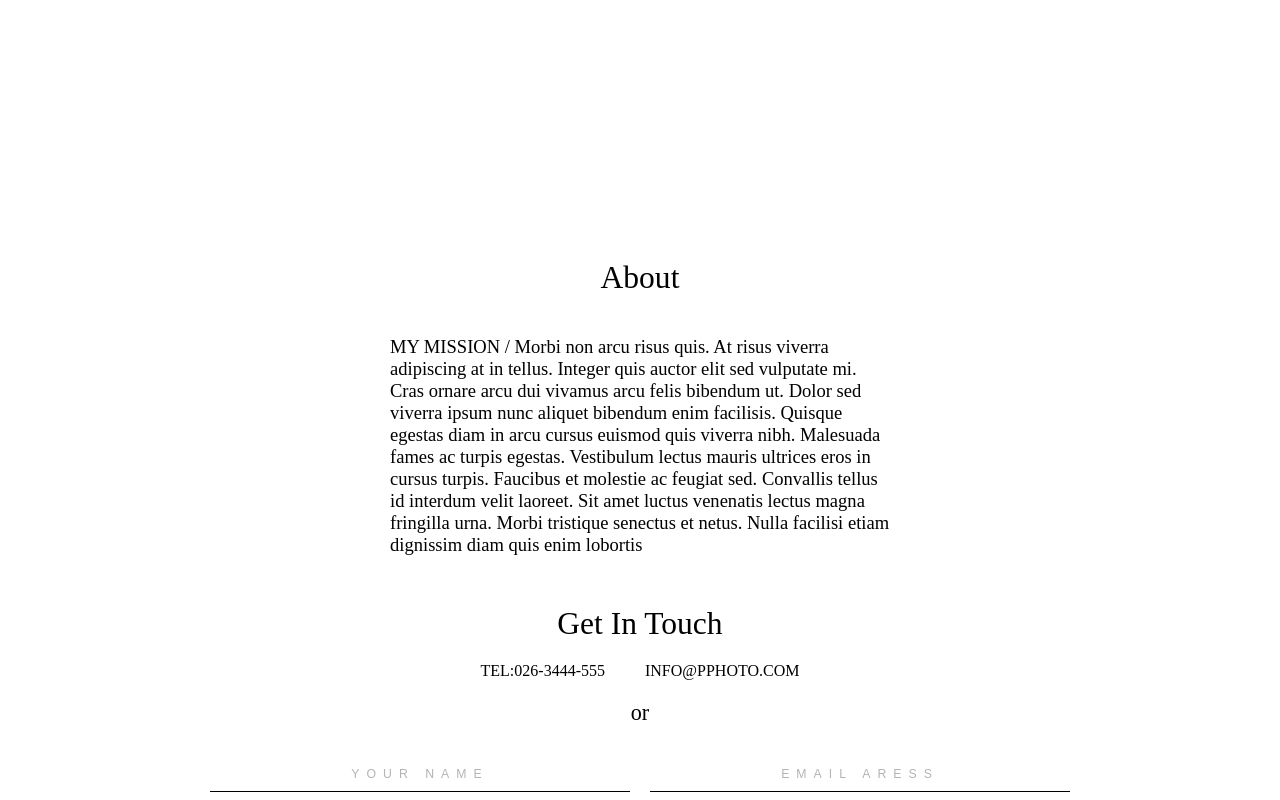
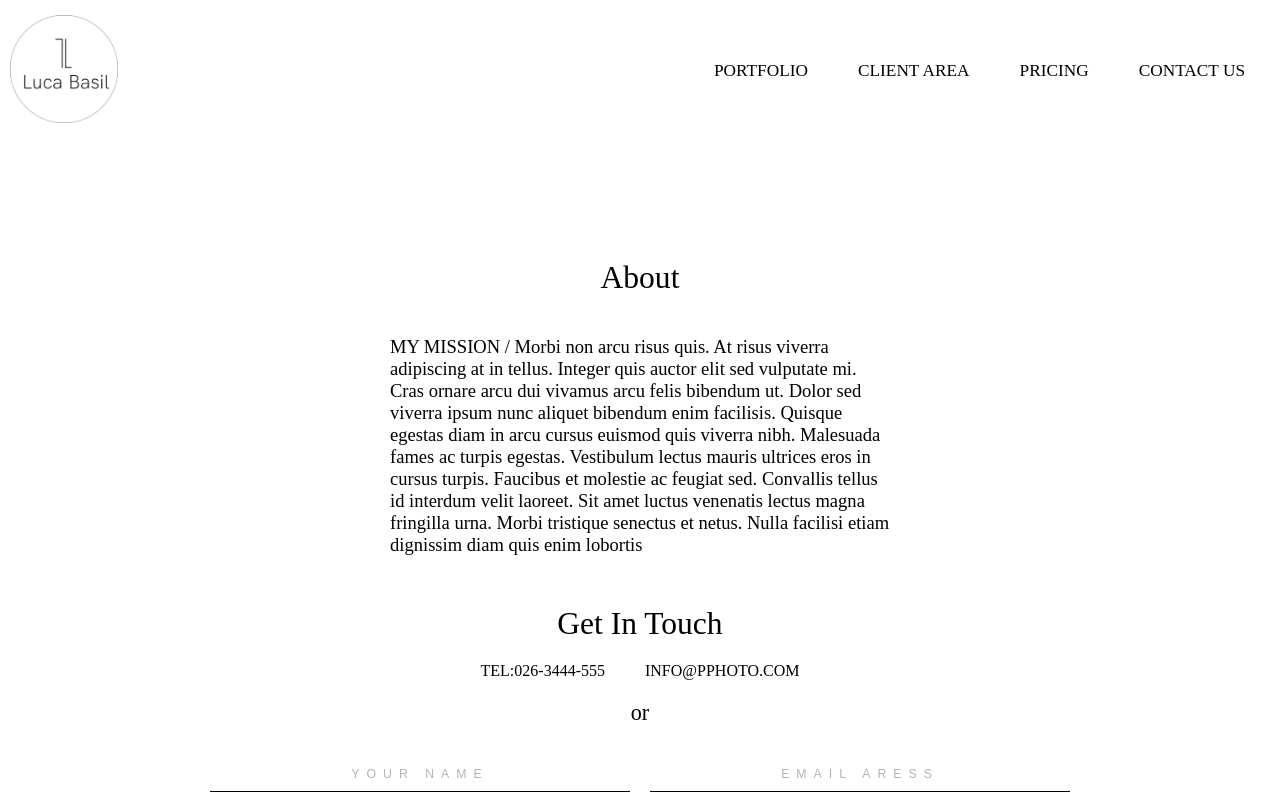
Before and after one commit to VaseaLuca/landing-page, a React (Create React App) app: page /contact in a window 1280 px wide. Shown: the top 800 px of the page. Built offline with nearby package versions, Linux system fonts and the light colour scheme.

Commit message:
added the useLocation hook to monitor the location of the user so the navbar could change the css in order of the user location

```diff
--- a/src/components/App.js
+++ b/src/components/App.js
@@ -40,7 +40,6 @@ const App = () => {
       <Navbar openSideDrawer={() => setSideDrawerOpen(!sideDrawerOpen)} isSidedrawerOpen={sideDrawerOpen} />
       <Sidedrawer sideDrawerIsOpen={sideDrawerOpen} />
       <Route path='/' exact component={Home} />
-      {/* <Navbar openSideDrawer={() => setSideDrawerOpen(!sideDrawerOpen)} isSidedrawerOpen={sideDrawerOpen}  isNotHome/> */}
       <Route path='/portfolio' exact component={Portfolio} />
       <Route path='/client' exact component={Client} />
       <Route path='/pricing' exact component={Pricing} />
--- a/src/components/Menu.js
+++ b/src/components/Menu.js
@@ -10,7 +10,7 @@ const Menu = ({ openSideDrawer, isSidedrawerOpen, isNotHome }) => {
       className="menu"
       onClick={(() => settrigger(!trigger), openSideDrawer)}
     >
-      <div className={`${isNotHome? `menu-stick`:`menu-stick-dark`} ${isSidedrawerOpen && `trigger`}`}></div>
+      <div className={`menu-stick ${isNotHome && `menu-stick-dark`} ${isSidedrawerOpen && `trigger`}`}></div>
     </div>
   );
 };
--- a/src/components/Navbar.js
+++ b/src/components/Navbar.js
@@ -1,12 +1,32 @@
-import React from 'react';
-import { Link } from 'react-router-dom';
+import React, { useState, useEffect } from 'react';
+import { Link, useLocation } from 'react-router-dom';
 
 import Menu from './Menu';
 import logo from '../assets/logo-white.png';
 import logo_dark from '../assets/logo.png';
 import './Navbar.css';
 
-const Navbar = ({ openSideDrawer, isSidedrawerOpen, isNotHome }) => {
+
+const Navbar = ({ openSideDrawer, isSidedrawerOpen }) => {
+
+  const [isNotHome, setIsNotHome] = useState(false);
+
+  let location = useLocation();
+
+  useEffect(() => {
+    if (
+      location.pathname === "/portfolio" ||
+      location.pathname === "/client" ||
+      location.pathname === "/pricing" ||
+      location.pathname === "/contact"
+    ) {
+      setIsNotHome(true);
+    }
+    if (location.pathname === "/") {
+      setIsNotHome(false);
+    }
+  }, [location]);
+
   return (
     <div className="nav">
       <div className="navbar">
@@ -16,8 +36,7 @@ const Navbar = ({ openSideDrawer, isSidedrawerOpen, isNotHome }) => {
         <div className="nav-space" />
         <div className="nav-right">
           <div className="menu">
-            <Menu openSideDrawer={openSideDrawer} isSidedrawerOpen={isSidedrawerOpen} />
-            <Menu openSideDrawer={openSideDrawer} isSidedrawerOpen={isSidedrawerOpen} isNotHome />
+            <Menu openSideDrawer={openSideDrawer} isSidedrawerOpen={isSidedrawerOpen} isNotHome={isNotHome} />
           </div>
           <Link to='/portfolio' className={`nav-menu ${isNotHome && `nav-menu-dark`}`}>Portfolio</Link>
           <Link to='/client' className={`nav-menu ${isNotHome && `nav-menu-dark`}`}>Client Area</Link>
```
